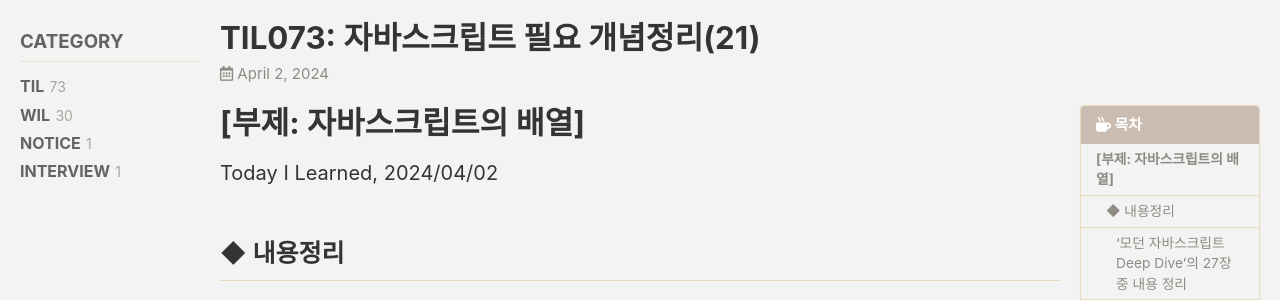
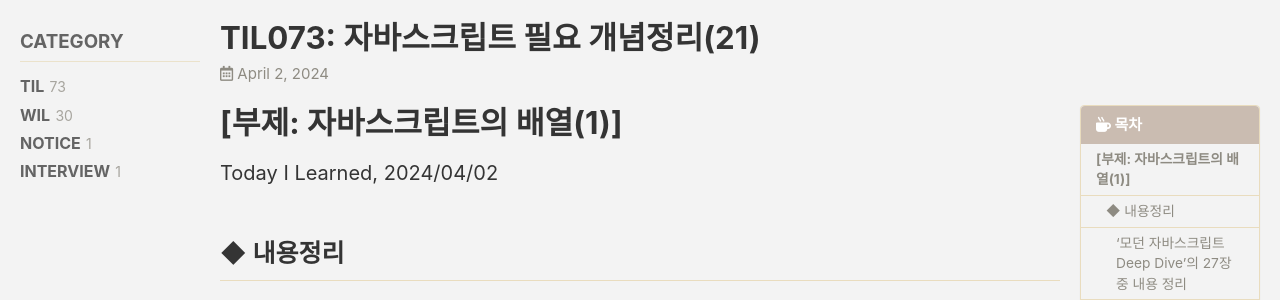
Before and after one commit to YiHwanRyu/YiHwanRyu.github.io, a Jekyll site: the page built from _posts/2024-04-02-TIL073.md, in a window 1280 px wide and 900 px high. Shown: the part 139-439 px from the top of the window. Built offline with Jekyll 4.4.1, drawn with Linux system fonts in a browser that asks for light colours; cached includes are drawn as plain includes; some web fonts are replaced; comment, search, counter and statistics services are not loaded.

Commit message:
[CHORE] 부제 수정

```diff
--- a/_posts/2024-04-02-TIL073.md
+++ b/_posts/2024-04-02-TIL073.md
@@ -15,7 +15,7 @@ sidebar:
   nav: "counts"
 ---
 
-# [부제: 자바스크립트의 배열]
+# [부제: 자바스크립트의 배열(1)]
 Today I Learned, 2024/04/02
 
 ## ◆ 내용정리
```
